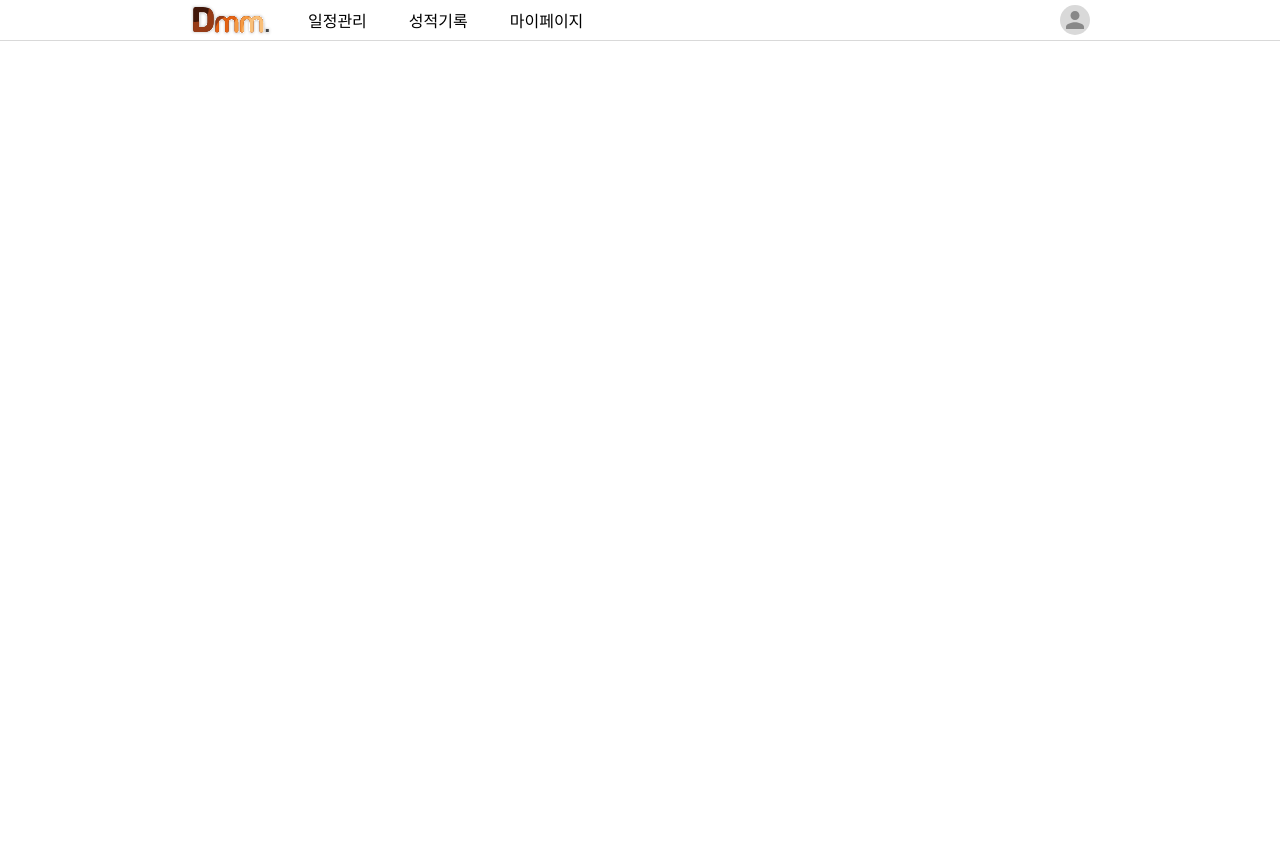
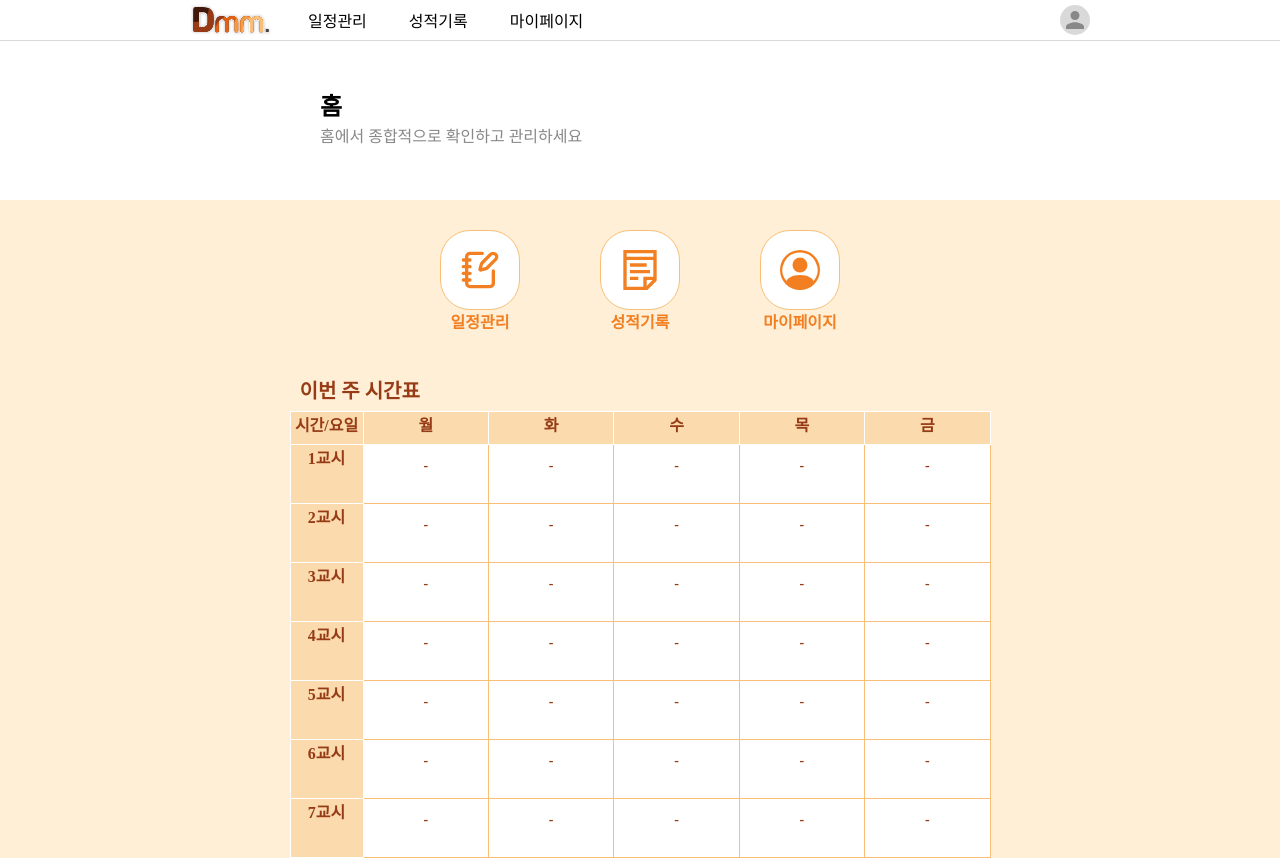
Before and after one commit to DMM-DaeMaMate/DDM-FE, a React (Create React App) app: page /main in a window 1280 px wide. Before the commit the page ends 800 px from the top, so only its background shows below. Built offline with nearby package versions, Linux system fonts and the light colour scheme; no server answers; a web font is replaced by a local one.

Commit message:
feat :: main
add main page

```diff
--- a/src/pages/main.tsx
+++ b/src/pages/main.tsx
@@ -1,11 +1,151 @@
 import Header from "../components/header/header"
+import TimeTable from "../components/timtable"
+import styled from "styled-components"
+import { Colors } from "../style/colors"
+import { LuNotebookPen } from "react-icons/lu"
+import { GrNotes } from "react-icons/gr"
+import { BsPersonCircle } from "react-icons/bs"
 
 function Main() {
     return (
         <>
             <Header />
+            <Container>
+                <TopContainer>
+                    <Title>홈</Title>
+                    <SubTitle>홈에서 종합적으로 확인하고 관리하세요</SubTitle>
+                </TopContainer>
+
+                <BottomContainer>
+                    <Wrapper>
+                        <ButtonContainer>
+                            <ButtonWrapper>
+                                <Button>
+                                    <LuNotebookPen />
+                                </Button>
+                                일정관리
+                            </ButtonWrapper>
+                            <ButtonWrapper>
+                                <Button>
+                                    <GrNotes />
+                                </Button>
+                                성적기록
+                            </ButtonWrapper>
+                            <ButtonWrapper>
+                                <Button>
+                                    <BsPersonCircle />
+                                </Button>
+                                마이페이지
+                            </ButtonWrapper>
+                        </ButtonContainer>
+
+                        <TimeTableContainer>
+                            <TimeTableTitle>이번 주 시간표</TimeTableTitle>
+                            <TimeTable />
+                        </TimeTableContainer>
+                    </Wrapper>
+                </BottomContainer>
+            </Container>
         </>
     )
 }
 
 export default Main
+
+const Container = styled.div`
+    width: 100%;
+    min-height: 100vh;
+    background: ${Colors.White};
+    display: flex;
+    justify-content: start;
+    align-items: center;
+    flex-direction: column;
+`
+
+const TopContainer = styled.div`
+    width: 100%;
+    height: 25vh;
+    display: flex;
+    justify-content: center;
+    align-items: start;
+    flex-direction: column;
+    gap: 10px;
+`
+
+const Title = styled.div`
+    margin-top: 40px;
+    margin-left: 25%;
+    font-size: 24px;
+    font-weight: 800;
+    color: ${Colors.Black};
+`
+
+const SubTitle = styled.div`
+    margin-left: 25%;
+    font-size: 16px;
+    font-weight: 500;
+    color: ${Colors.Gray500};
+`
+
+const BottomContainer = styled.div`
+    width: 100%;
+    min-height: 75vh;
+    background-color: ${Colors.Orange100};
+`
+
+const Wrapper = styled.div`
+    padding-top: 30px;
+    display: flex;
+    justify-content: center;
+    align-items: center;
+    flex-direction: column;
+    gap: 50px;
+`
+
+const ButtonContainer = styled.div`
+    display: flex;
+    justify-content: center;
+    align-items: center;
+    gap: 80px;
+`
+
+const ButtonWrapper = styled.div`
+    display: flex;
+    justify-content: center;
+    align-items: center;
+    flex-direction: column;
+    color: ${Colors.Orange500};
+    font-weight: 800;
+    gap: 5px;
+`
+
+const Button = styled.button`
+    padding: 10px;
+    height: 80px;
+    width: 80px;
+    border: 1px solid ${Colors.Orange300};
+    border-radius: 30px;
+    background-color: ${Colors.White};
+    color: ${Colors.Orange500};
+    cursor: pointer;
+    display: flex;
+    justify-content: center;
+    align-items: center;
+    flex-direction: column;
+    font-size: 40px;
+`
+
+const TimeTableContainer = styled.div`
+    display: flex;
+    justify-content: center;
+    align-items: start;
+    flex-direction: column;
+    gap: 10px;
+`
+
+const TimeTableTitle = styled.p`
+    color: ${Colors.Orange800};
+    font-size: 20px;
+    font-weight: 800;
+    margin-left: 10px;
+`
```
